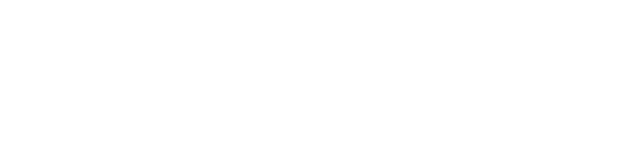
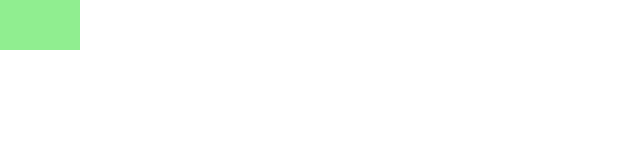
Before and after one commit to shanemcelroy/odin-etch-a-sketch, a plain HTML site: page index.html in a window 1280 px wide. Shown: the whole page, without its empty margins (0-640 px from the left). Drawn offline with Linux system fonts and the light colour scheme.

Commit message:
Set up hover effect on DIVs
Grid DIVs change color when the mouse hovers over them,
leaving a trail through the grid like a pen would.

```diff
--- a/css/styles.css
+++ b/css/styles.css
@@ -9,6 +9,10 @@
 html,
 body {
   height: 100%;
+}
+
+.change-color {
+  background-color: lightgreen;
 }
 
 .container {
--- a/js/scripts.js
+++ b/js/scripts.js
@@ -1,16 +1,25 @@
 const container = document.querySelector(".container");
 const GRIDSIZE = 16;
 
+createGrid(GRIDSIZE);
+
+container.addEventListener("mouseover", (event) => {
+  if (event.target.classList.contains("div-item")) {
+    event.target.classList.toggle("change-color");
+  }
+});
+
 function createGrid(size) {
+  // Create columns
   for (let i = 0; i < size; i++) {
     let column = document.createElement("div");
+    // Create rows
     for (let j = 0; j < size; j++) {
       let row = document.createElement("div");
+      row.classList.add("div-item");
       // row.textContent = i * size + j;
       column.appendChild(row);
     }
     container.appendChild(column);
   }
 }
-
-createGrid(GRIDSIZE);
```
